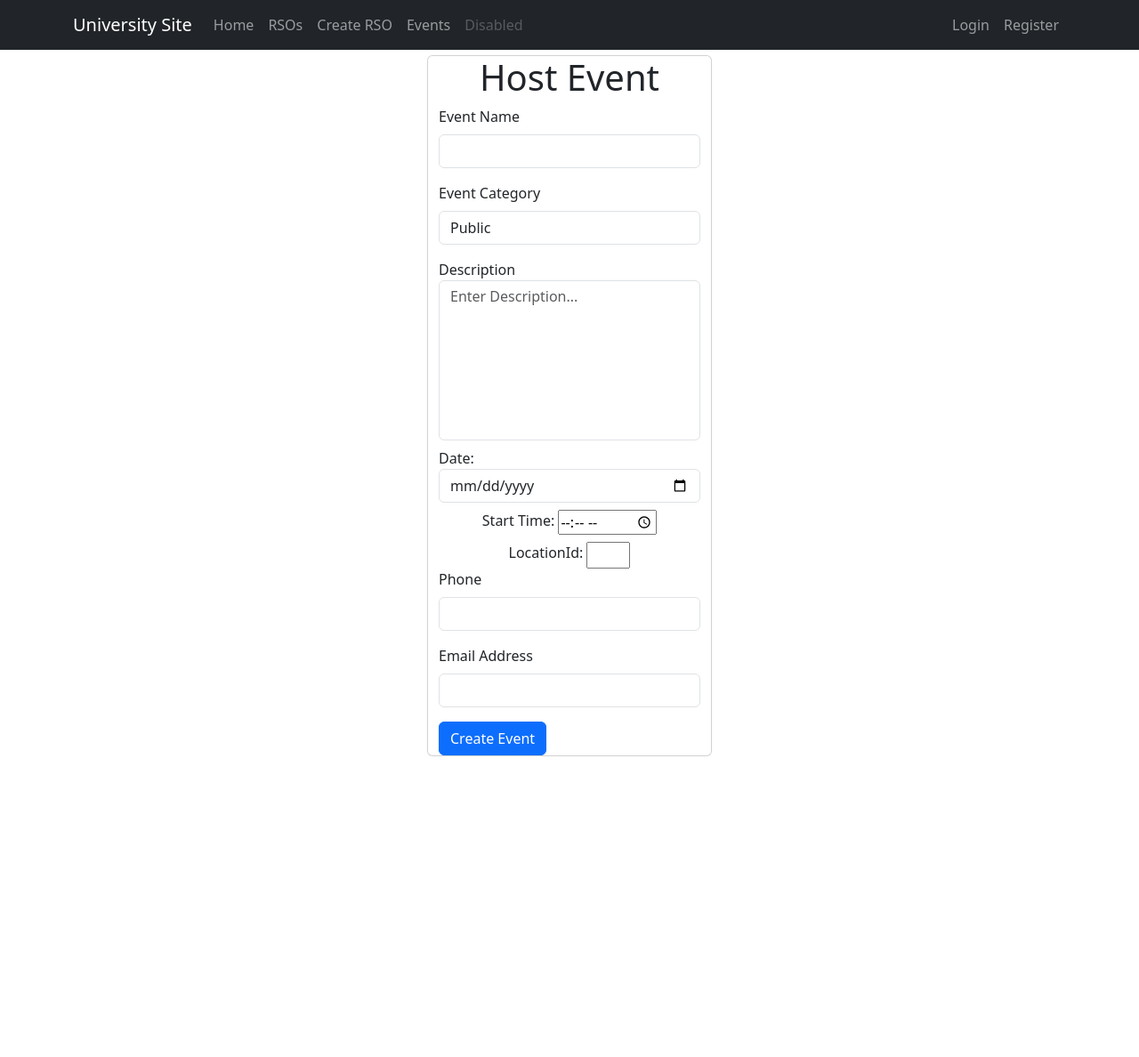
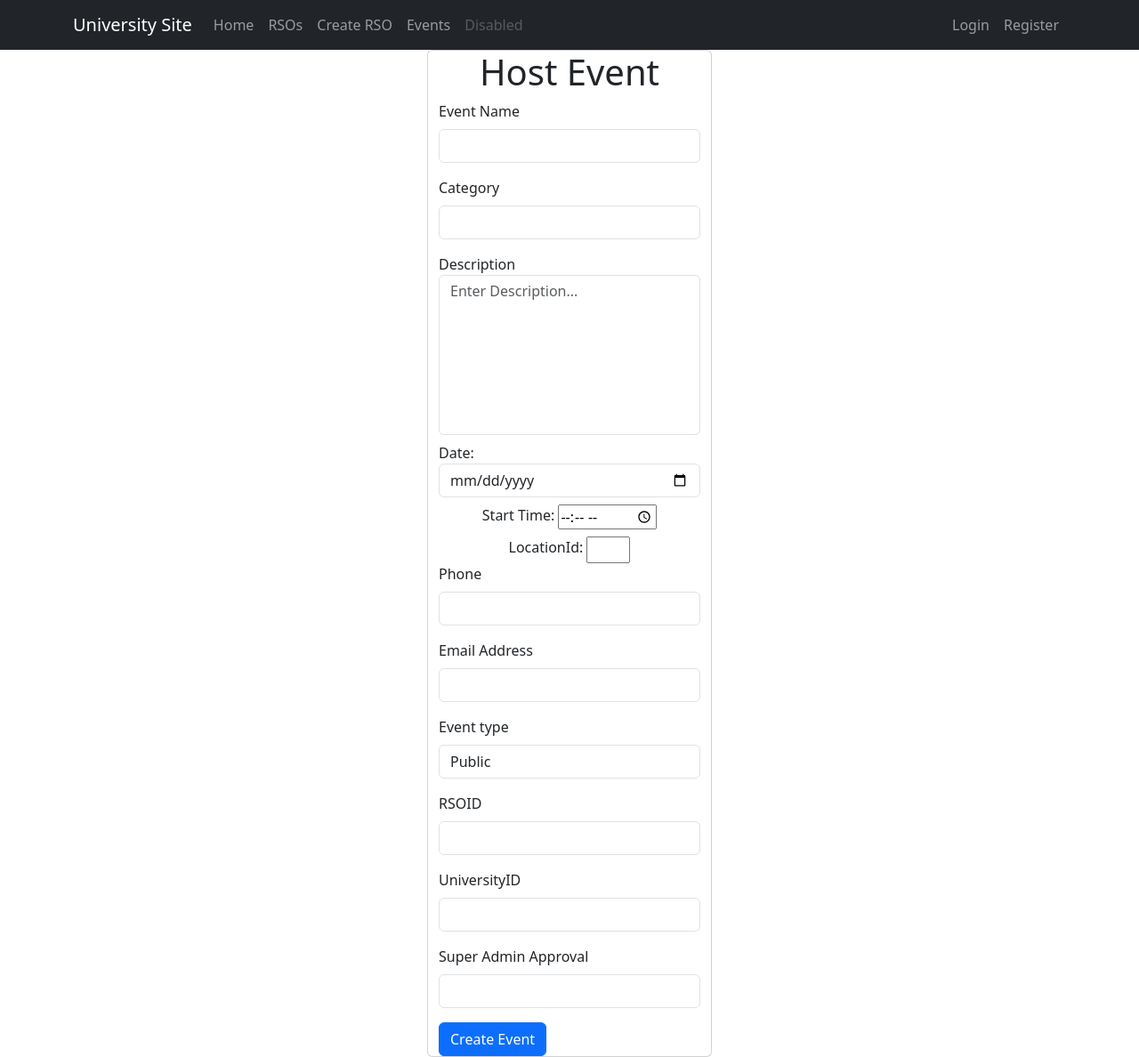
Before and after one commit to jl01128/UniversityEventSite, a PHP site: page /events/create_event.php in a window 1280 px wide. Shown: the whole page at 89% size. Before the commit the page ends 850 px from the top, so only its background shows below. Run offline with PHP 8.4, Linux system fonts and the light colour scheme.

Commit message:
createEvents

```diff
--- a/src/events/create_event.php
+++ b/src/events/create_event.php
@@ -14,7 +14,10 @@ if (isset($_POST['submit'])) {
     $locationId = ($_POST['locationId']);
     $contactPhone = ($_POST['contactPhone']);
     $contactEmail = ($_POST['contactEmail']);
-
+    $eventType = ($_POST['eventType']);
+    $rsoID = ($_POST['rsoID']);
+    $universityID = ($_POST['universityID']);
+    $approved = ($_POST['approved']);
 
     // Get the current user's ID as the admin
     $adminID = $_SESSION["user_id"];
@@ -22,7 +25,7 @@ if (isset($_POST['submit'])) {
 
     try {
         // Insert the RSO
-        $stmt = $dbConn->prepare("INSERT INTO EVENTS (Name, Category, Description, Time, Date, LocationID, ContactPhone, ContactEmail) VALUES (:eventName, :category, :description, :time, :date, :locationId, :contactPhone, :contactEmail)");
+        $stmt = $dbConn->prepare("INSERT INTO EVENTS (Name, Category, Description, Time, Date, LocationID, ContactPhone, ContactEmail, EventType, RSOID, UniversityID, APPROVED) VALUES (:eventName, :category, :description, :time, :date, :locationId, :contactPhone, :contactEmail, :eventType, :rsoID, :universityID, :approved)");
         $stmt->bindParam(':eventName', $eventName);
         $stmt->bindParam(':category', $category);
         $stmt->bindParam(':description', $description);
@@ -31,8 +34,12 @@ if (isset($_POST['submit'])) {
         $stmt->bindParam(':locationId', $locationId);
         $stmt->bindParam(':contactPhone', $contactPhone);
         $stmt->bindParam(':contactEmail', $contactEmail);
+        $stmt->bindParam(':eventType', $eventType);
+        $stmt->bindParam(':rsoID', $rsoID);
+        $stmt->bindParam(':universityID', $universityID);
+        $stmt->bindParam(':approved', $approved);
+
         $stmt->execute();
-
 
     } catch (PDOException $e) {
         $error = "Error creating RSO: " . $e->getMessage();
@@ -48,7 +55,7 @@ if (isset($_POST['submit'])) {
     </div>
 <?php endif; ?>
 
-<div class="h-100 d-flex align-items-center justify-content-center">
+<div class="h-60 d-flex align-items-center justify-content-center">
 
     <!--Create RSO card.-->
     <div class="card text-center w-25">
@@ -60,13 +67,10 @@ if (isset($_POST['submit'])) {
                     <input type="text" class="form-control" id="eventName" name="eventName" required>
                 </div>
                 <div class="mb-3">
-                    <label for="universityID" class="form-label">Event Category</label>
-                    <select class="form-control" id="category" name="category" required="required">
-                        <option>Public</option>
-                        <option>Private</option>
-                        <option>RSO</option>
-                    </select>
+                    <label for="rsoName" class="form-label">Category</label>
+                    <input type="text" class="form-control" id="category" name="category" required>
                 </div>
+
                 <div class="form-group mb-2">
                     <label for="inputEventDescription" required="required">Description</label>
                     <input style="height:180px; padding-bottom:150px" type="text" name="description"
@@ -92,12 +96,32 @@ if (isset($_POST['submit'])) {
                     <input class="col-2" type="numver" name="locationId" id="locationId" maxlength="50">
                 </div>
                 <div class="mb-3">
-                    <label for="universityID" class="form-label">Phone</label>
+                    <label for="phone" class="form-label">Phone</label>
                     <input type="number" class="form-control" id="contactPhone" name="contactPhone" required>
                 </div>
                 <div class="mb-3">
                     <label for="rsoName" class="form-label">Email Address</label>
                     <input type="text" class="form-control" id="contactEmail" name="contactEmail" required>
+                </div>
+                <div class="mb-3">
+                    <label for="eventType" class="form-label">Event type</label>
+                    <select class="form-control" id="eventType" name="eventType" required="required">
+                        <option>Public</option>
+                        <option>Private</option>
+                        <option>RSO</option>
+                    </select>
+                </div>
+                <div class="mb-3">
+                    <label for="rsoID" class="form-label">RSOID</label>
+                    <input type="number" class="form-control" id="rsoID" name="rsoID" required>
+                </div>
+                <div class="mb-3">
+                    <label for="universityID" class="form-label">UniversityID</label>
+                    <input type="number" class="form-control" id="universityID" name="universityID" required>
+                </div>
+                <div class="mb-3">
+                    <label for="approved" class="form-label">Super Admin Approval</label>
+                    <input type="number" class="form-control" id="approved" name="approved" required>
                 </div>
                 <button type="submit" id="submit" name="submit" class="btn btn-primary text-center">Create Event
                 </button>
```
